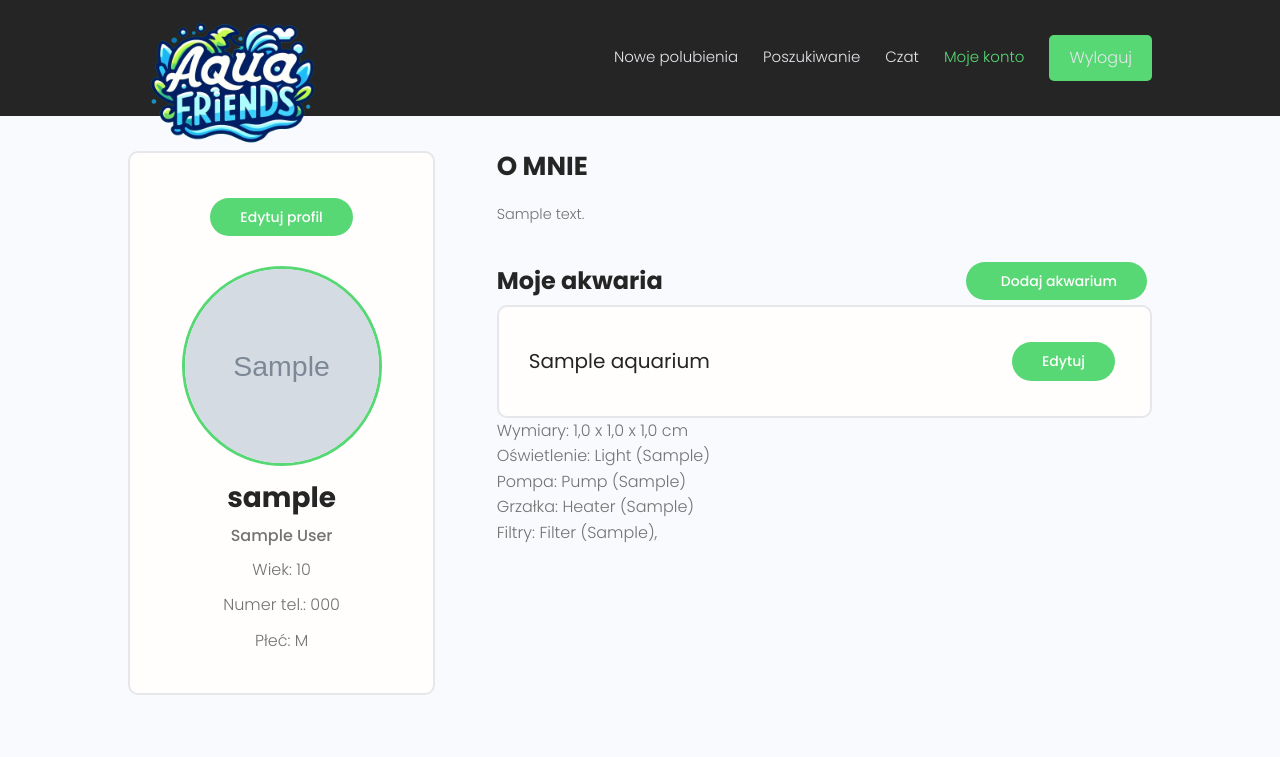
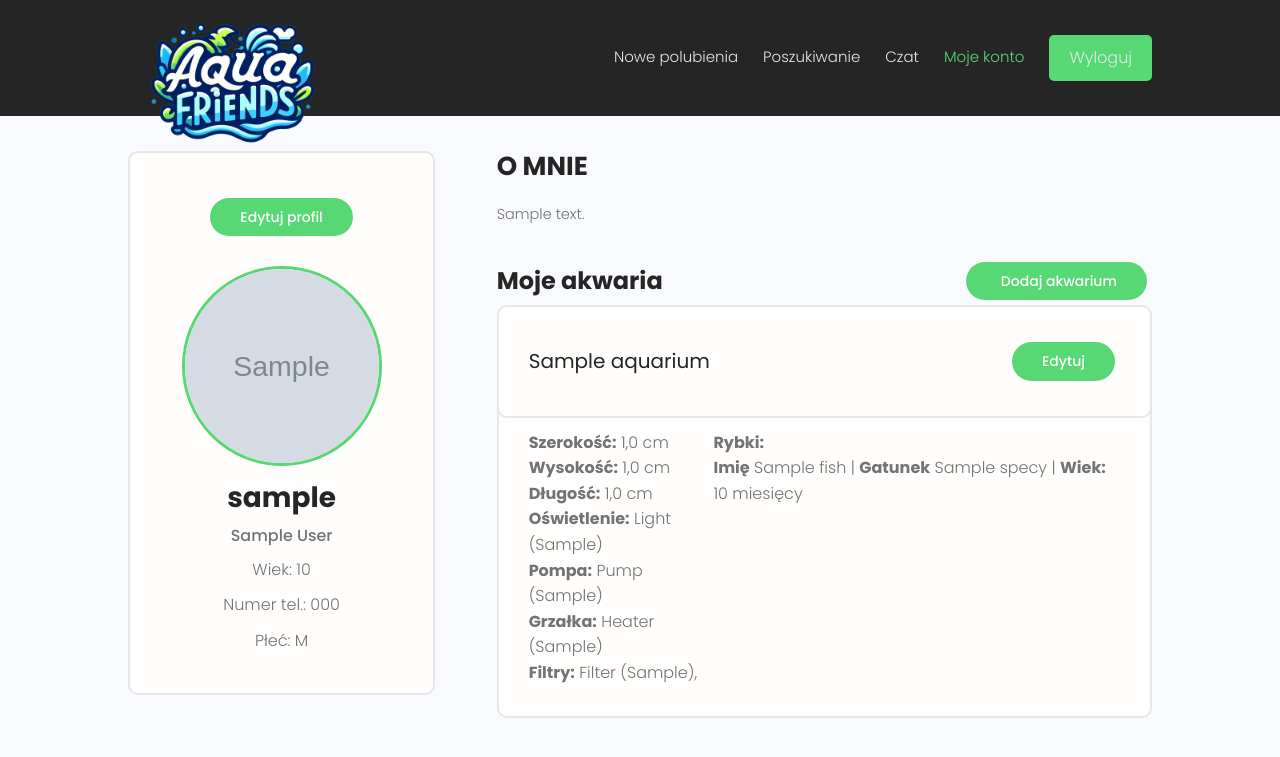
Before and after one commit to Mirek0206/AquaFriends, a Django app: page /account/ in a window 1280 px wide, after a click that opens the changed part. Shown: the top 757 px of the page. Run offline with Django 5.2, Linux system fonts and the light colour scheme; a user stored in the database is signed in; tables that the repository leaves empty hold one stand-in row (values such as "Sample post"); grey boxes marked "Sample" are stand-in pictures; some libraries are stand-ins or nearby versions.

Commit message:
Visual update

```diff
--- a/AquaAccount/templates/AquaAccount/account.html
+++ b/AquaAccount/templates/AquaAccount/account.html
@@ -29,7 +29,6 @@
         </div>
       </div>
 
-
       <div class="column column--2of3">
         <div class="devInfo">
           <h3 class="devInfo__title">O mnie</h3>
@@ -38,27 +37,46 @@
 
         <div class="settings">
           <h3 class="settings__title">Moje akwaria</h3>
-          <a class="tag tag--pill tag--main settings__btn tag--lg" href="{% url 'create_aquarium'%}"><i
+          <a class="tag tag--pill tag--main settings__btn tag--lg" href="{% url 'AquaMaker:create_aquarium' %}"><i
               class="im im-plus"></i>Dodaj akwarium</a>
         </div>
 
         <ul>
-          {% for aquarium in aquariums %}
+          {% for aquarium_info in aquarium_data %}
               <li style="list-style-type: none;">
-                  <div onclick="toggleDetails('details-{{ aquarium.id }}')" class="aquariums-list">
-                      {{ aquarium.name }}
-                      <a class="tag tag--pill tag--main settings__btn tag--lg" href="{% url 'AquaLife:edit_aquarium' aquarium.id %}">Edytuj</a>
+                  <div onclick="toggleDetails('details-{{ aquarium_info.aquarium.id }}')" class="aquariums-list">
+                      {{ aquarium_info.aquarium.name }}
+                      <a class="tag tag--pill tag--main settings__btn tag--lg" href="{% url 'AquaLife:edit_aquarium' aquarium_info.aquarium.id %}">Edytuj</a>
                   </div>
-                  <div id="details-{{ aquarium.id }}" class="aquarium-details">
-                      <p>Wymiary: {{ aquarium.x }} x {{ aquarium.y }} x {{ aquarium.z }} cm</p>
-                      <p>Oświetlenie: {{ aquarium.light }}</p>
-                      <p>Pompa: {{ aquarium.pump }}</p>
-                      <p>Grzałka: {{ aquarium.heater }}</p>
-                      <p>Filtry:
-                          {% for filter in aquarium.filters.all %}
-                              {{ filter }},
-                          {% endfor %}
-                      </p>
+                  <div id="details-{{ aquarium_info.aquarium.id }}" class="aquarium-details">
+                      <div>
+                        <p><b>Szerokość:</b> {{ aquarium_info.aquarium.x }} cm</p>
+                        <p><b>Wysokość:</b> {{ aquarium_info.aquarium.y }} cm</p>
+                        <p><b>Długość:</b> {{ aquarium_info.aquarium.z }} cm</p>
+                        <p><b>Oświetlenie:</b> {{ aquarium_info.aquarium.light }}</p>
+                        <p><b>Pompa:</b> {{ aquarium_info.aquarium.pump }}</p>
+                        <p><b>Grzałka:</b> {{ aquarium_info.aquarium.heater }}</p>
+                        <p><b>Filtry:</b>
+                            {% for filter in aquarium_info.aquarium.filters.all %}
+                                {{ filter }},
+                            {% endfor %}
+                        </p>
+                      </div>
+                      <div>
+                        <p><b>Rybki:</b>
+                            {% if aquarium_info.fishes %}
+                                <ul>
+                                    {% for fish in aquarium_info.fishes %}
+                                        <li style="list-style-type: none;">
+                                          <p><b>Imię</b> {{ fish.name }} | <b>Gatunek</b> {{ fish.species.name }} | <b>Wiek:</b> {{ fish.age }} miesięcy</p>
+                                        </li>
+                                    {% endfor %}
+                                </ul>
+                            {% else %}
+                                Brak rybek w akwarium
+                            {% endif %}
+                        </p>
+                      </div>
                   </div>
               </li>
           {% empty %}
@@ -74,7 +92,7 @@
   function toggleDetails(id) {
       var details = document.getElementById(id);
       if (details.style.display === "none" || details.style.display === "") {
-          details.style.display = "block";
+          details.style.display = "flex";
       } else {
           details.style.display = "none";
       }
--- a/AquaAccount/views.py
+++ b/AquaAccount/views.py
@@ -4,6 +4,7 @@ from django.contrib.auth import login, authenticate, logout
 from django.contrib.auth.decorators import login_required
 from django.contrib.auth.models import User
 
+from AquaLife.models import Fish
 from AquaMaker.models import Aquarium
 from .models import Profile
 from .forms import CustomUserCreationForm, ProfileForm, ChangePasswordForm
@@ -88,10 +89,19 @@ def userAccount(request):
     profile = request.user.profile
     aquariums = Aquarium.objects.filter(user=user)
 
+    # Dodaj rybki dla każdego akwarium do kontekstu
+    aquarium_data = []
+    for aquarium in aquariums:
+        fishes = Fish.objects.filter(aquarium=aquarium)
+        aquarium_data.append({
+            'aquarium': aquarium,
+            'fishes': fishes
+        })
+
     context = {
         'user': user,
         'profile': profile,
-        'aquariums': aquariums,
+        'aquarium_data': aquarium_data,
         'page': page
     }
     return render(request, 'aquaaccount/account.html', context)
--- a/AquaMaker/urls.py
+++ b/AquaMaker/urls.py
@@ -1,5 +1,7 @@
 from django.urls import path
 from . import views
+
+app_name = 'AquaMaker'
 
 urlpatterns = [
     path('create_aquarium/', views.create_aquarium, name='create_aquarium'),
--- a/static/styles/app.css
+++ b/static/styles/app.css
@@ -1203,6 +1203,17 @@ img {
 ========================*/
 .aquarium-details {
   display: none; /* Ukryj detale domyślnie */
+  background-color: white;
+  border-radius: 1rem;
+  background-color: var(--color-white);
+  border: 0.2rem solid var(--color-light);
+  font-size: 2rem;
+  color: var(--color-sub);
+  cursor: pointer;
+  justify-content: space-between;
+  align-items: flex-start; /* Dopasowanie do góry */
+  padding: 3rem;
+  margin-top: -2rem;
 }
 
 .aquariums-list {
@@ -1217,4 +1228,35 @@ img {
   justify-content: space-between;
   align-items: center;
   padding: 3rem;
+  position: relative;
+  z-index: 101;
 }
+
+.aquarium-details-left,
+.aquarium-details-right {
+  flex: 1; /* Równy podział na dwie części */
+  padding: 1rem; /* Dodanie trochę odstępu wewnętrznego */
+}
+
+.fish-list {
+  list-style-type: none;
+  padding: 0;
+  margin: 0;
+}
+
+.fish-item {
+  display: flex;
+  flex-wrap: wrap; /* Zapewnia zawijanie wierszy w razie potrzeby */
+  margin-bottom: 1rem; /* Odstęp między wierszami rybek */
+}
+
+.fish-capsule {
+  border-radius: 5rem;
+  padding: 0.5rem 1rem;
+  font-size: 1.5rem;
+  border: 0.2rem solid var(--color-sub-light);
+  margin-right: 0.5rem;
+  margin-bottom: 0.5rem;
+  white-space: nowrap;
+  width: 15rem;
+}
```
Also changed, not shown: AquaLife/templates/AquaLife/edit_aquarium.html (+6 -5 lines).
